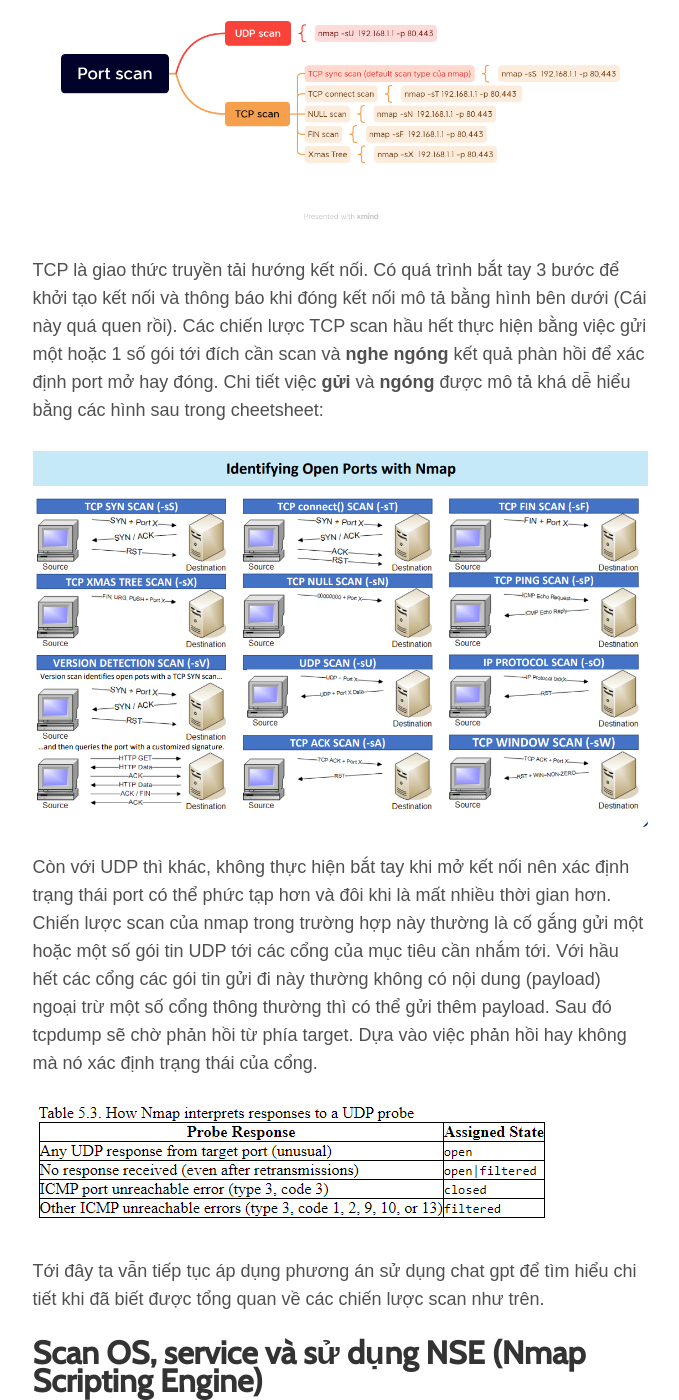
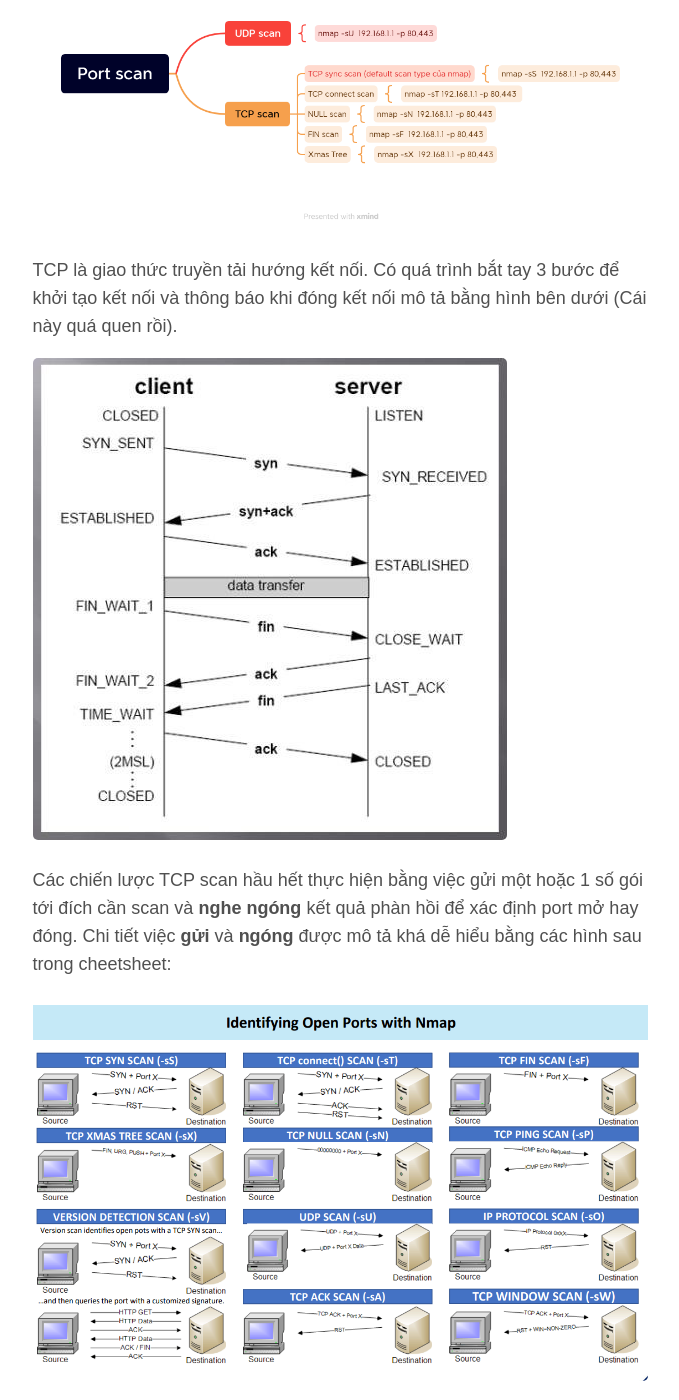
Before and after one commit to toannai/blog, a Jekyll site: the page built from _posts/2023-02-26-cach-su- dung-nmap.markdown, in a window 1280 px wide and 1400 px high, scrolled down 5377 px. Shown: the whole window, without its empty margins (300-979 px from the left). Built offline with Jekyll 4.4.1, drawn with Linux system fonts in a browser that asks for light colours; some web fonts are replaced.

Commit message:
update nmap content

```diff
--- a/_posts/2023-02-26-cach-su- dung-nmap.markdown
+++ b/_posts/2023-02-26-cach-su- dung-nmap.markdown
@@ -68,7 +68,11 @@
 
 ![Port scan]({{site.url}}/assets/img/2023/02/26/port_scan.png)
 
-TCP là giao thức truyền tải hướng kết nối. Có quá trình bắt tay 3 bước để khởi tạo kết nối và thông báo khi đóng kết nối mô tả bằng hình bên dưới (Cái này quá quen rồi). Các chiến lược TCP scan hầu hết thực hiện bằng việc gửi một hoặc 1 số gói tới đích cần scan và **nghe ngóng** kết quả phàn hồi để xác định port mở hay đóng. Chi tiết việc **gửi** và **ngóng** được mô tả khá dễ hiểu bằng các hình sau trong cheetsheet:
+TCP là giao thức truyền tải hướng kết nối. Có quá trình bắt tay 3 bước để khởi tạo kết nối và thông báo khi đóng kết nối mô tả bằng hình bên dưới (Cái này quá quen rồi).
+
+![TCP flow]({{site.url}}/assets/img/2023/02/26/tcp_full.jpg)
+
+Các chiến lược TCP scan hầu hết thực hiện bằng việc gửi một hoặc 1 số gói tới đích cần scan và **nghe ngóng** kết quả phàn hồi để xác định port mở hay đóng. Chi tiết việc **gửi** và **ngóng** được mô tả khá dễ hiểu bằng các hình sau trong cheetsheet:
 
 ![Tacstic Port scan]({{site.url}}/assets/img/2023/02/26/tacstic_scan.PNG)
 
```
